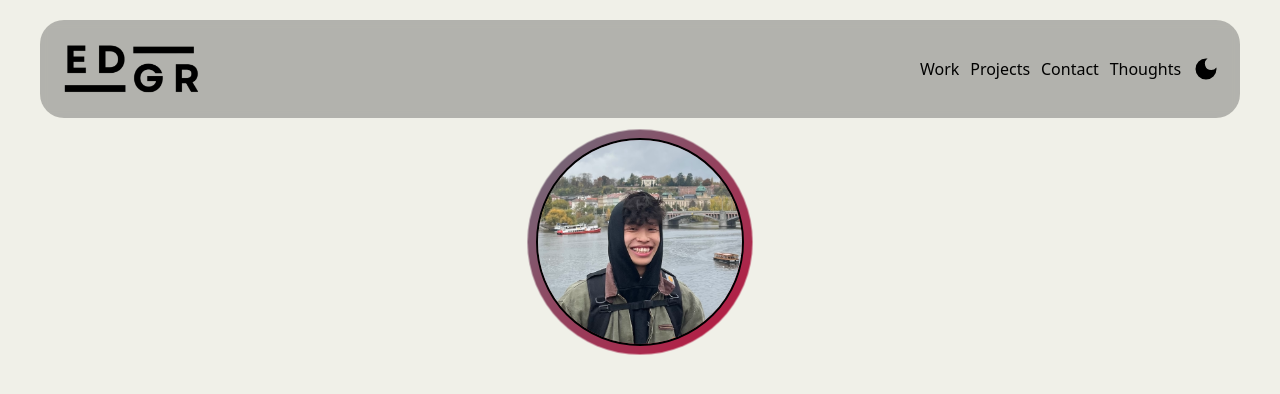
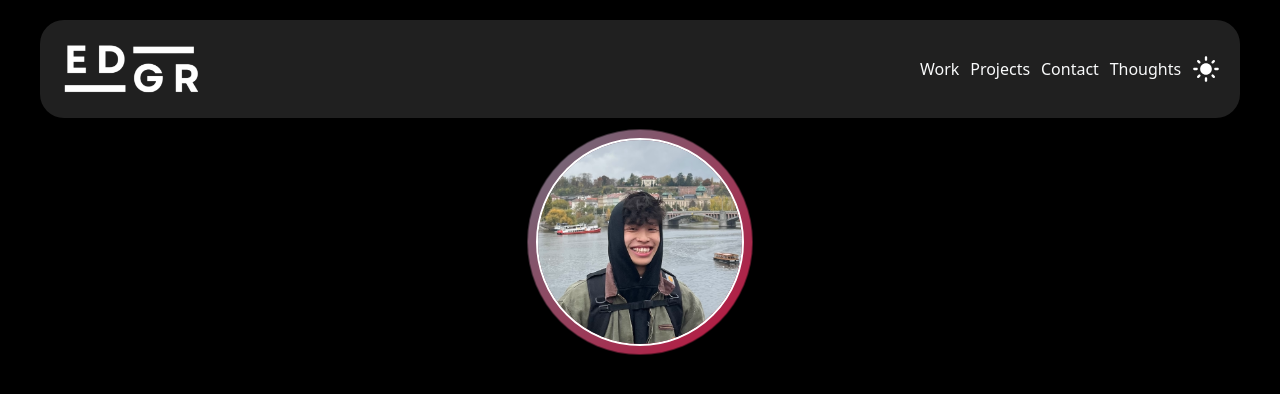
Before and after one commit to safarinexus/edgar-teong, a React (Vite) app: page / in a window 1280 px wide. Shown: the top 394 px of the page. Built offline with nearby package versions, Linux system fonts and the light colour scheme.

Commit message:
refactored hover links

```diff
--- a/src/components/Header/DarkMode.tsx
+++ b/src/components/Header/DarkMode.tsx
@@ -5,10 +5,10 @@ import { MdLightMode } from "react-icons/md";
 export default function DarkMode() {
 
     const [darkMode, setDarkMode] = useState<string>(() => {
-        if (localStorage.getItem("darkMode") == null || localStorage.getItem("darkMode") === "false") {
+        if (localStorage.getItem("darkMode") == null || localStorage.getItem("darkMode") === "true") {
+            return "true";
+        } else {
             return "false";
-        } else {
-            return "true";
         }
       });
 
@@ -31,7 +31,7 @@ export default function DarkMode() {
 
     return (
         <button
-            className="size-fit hover:opacity-60 transition-opacity"
+            className="size-fit hover:opacity-40 duration-500 transition-opacity"
             onClick={handleClick}
         >
             {darkMode === "true" ? (<MdLightMode className="size-7"/>) : (<MdDarkMode className="size-7"/>)}
--- a/src/components/Header/Header.tsx
+++ b/src/components/Header/Header.tsx
@@ -25,7 +25,7 @@ const Header = ({ width }: Props) => {
                         src={logo}
                         alt="logo"
                         draggable="false"
-                        className="min-w-20 md:w-32 lg:w-36 dark:invert hover:opacity-40 transition-opacity select-none"
+                        className="min-w-20 md:w-32 lg:w-36 dark:invert select-none"
                     />
                 </HashLink>
                 <div id="nav-cluster" className="h-full w-[300px] justify-self-end flex items-center justify-between">
--- a/src/index.css
+++ b/src/index.css
@@ -16,6 +16,6 @@
     }
 
     a {
-        @apply text-black dark:text-gray-50 hover:dark:text-gray-400 hover:text-gray-600 transition-colors;
+        @apply text-black dark:text-gray-50 hover:opacity-30 duration-500 transition-opacity;
     }
   }
```
